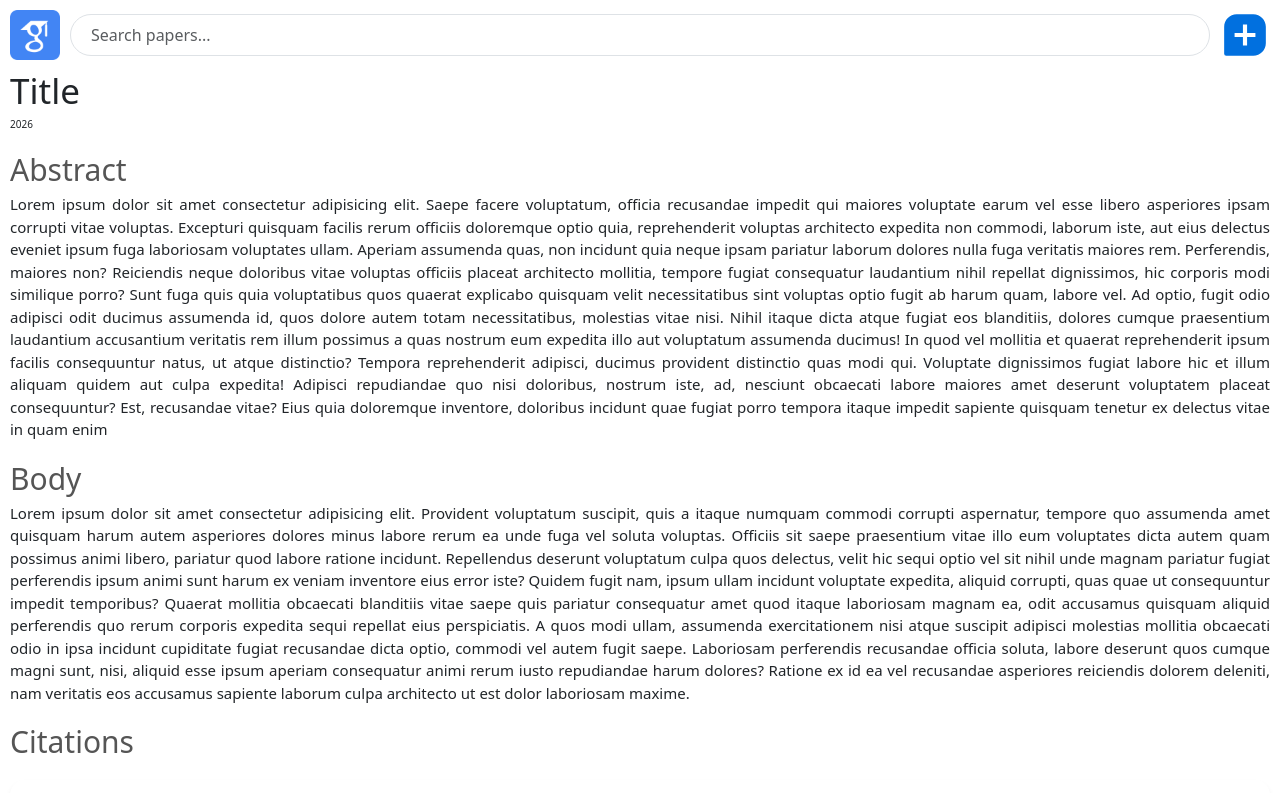
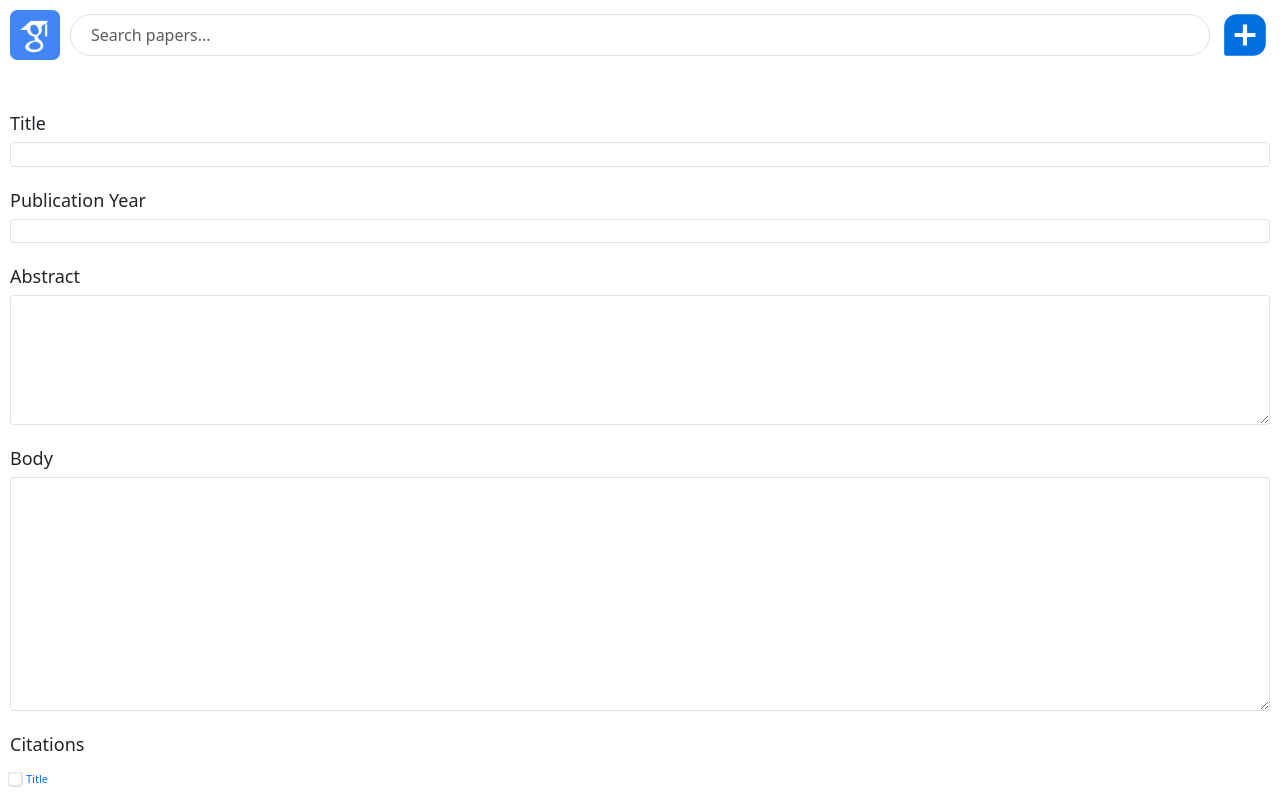
Before and after one commit to MehdiJmlkh/PaperDooni, a React (Vite) app in the folder google-scholar/: page /articles/new in a window 1280 px wide. Shown: the top 793 px of the page. Built offline with nearby package versions, Linux system fonts and the light colour scheme.

Commit message:
feat(ui): add AddArticlePage

```diff
--- /dev/null
+++ b/google-scholar/src/pages/AddArticlePage/AddArticlePage.css
@@ -0,0 +1,38 @@
+.add-article {
+  margin: 1rem;
+}
+
+.add-article__label {
+  font-size: 1.8rem;
+}
+
+.form {
+  margin-top: 10px;
+}
+
+.form-label {
+  margin: 20px 0 5px;
+}
+
+.title-label {
+  margin-top: 10px;
+}
+
+.form__btn {
+  margin-top: 15px;
+}
+
+.article {
+  margin: 8px 0;
+}
+
+
+.article__header {
+  font-size: 1.1rem;
+  text-decoration: none;
+}
+
+.article__checkbox {
+  transform: scale(1.5);
+  margin-right: 6px;
+}
--- /dev/null
+++ b/google-scholar/src/pages/AddArticlePage/AddArticlePage.tsx
@@ -0,0 +1,54 @@
+import "./AddArticlePage.css";
+
+const AddArticlePage = () => {
+  return (
+    <main className="add-article">
+      <form className="form">
+        <div>
+          <label className="form-label add-article__label">Title</label>
+          <input className="form-control" />
+        </div>
+        <div>
+          <label className="form-label add-article__label">
+            Publication Year
+          </label>
+          <input className="form-control" type="number" />
+        </div>
+        <div>
+          <label className="form-label add-article__label">Abstract</label>
+          <textarea
+            className="form-control"
+            name="abstract"
+            rows={8}
+          ></textarea>
+        </div>
+        <div>
+          <label className="form-label add-article__label">Body</label>
+          <textarea className="form-control" name="body" rows={15}></textarea>
+        </div>
+        <div>
+          <label className="form-label add-article__label">Citations</label>
+          <div>
+            <div className="article">
+              <input
+                className="form-check-input article__checkbox"
+                type="checkbox"
+                name="citations[] value=%s"
+              />
+              <label className="form-check-label">
+                <a href="ArticleDetails?title=%s" className="article__header">
+                  Title
+                </a>
+              </label>
+            </div>
+          </div>
+        </div>
+        <button className="form__btn btn btn-primary" type="submit">
+          Submit
+        </button>
+      </form>
+    </main>
+  );
+};
+
+export default AddArticlePage;
--- /dev/null
+++ b/google-scholar/src/pages/AddArticlePage/index.ts
@@ -0,0 +1,3 @@
+import AddArticlePage from "./AddArticlePage";
+
+export default AddArticlePage;
--- a/google-scholar/src/pages/HomePage/HomePage.tsx
+++ b/google-scholar/src/pages/HomePage/HomePage.tsx
@@ -1,16 +1,16 @@
-import ArticleCard from '../../components/ArticleCard'
-import './HomePage.css'
+import ArticleCard from "../../components/ArticleCard";
+import "./HomePage.css";
 
 const HomePage = () => {
   return (
-    <main className='home-page'>
-        <ArticleCard />
-        <ArticleCard />
-        <ArticleCard />
-        <ArticleCard />
-        <ArticleCard />
+    <main className="home-page">
+      <ArticleCard />
+      <ArticleCard />
+      <ArticleCard />
+      <ArticleCard />
+
     </main>
-  )
-}
+  );
+};
 
-export default HomePage
+export default HomePage;
--- a/google-scholar/src/routes.tsx
+++ b/google-scholar/src/routes.tsx
@@ -2,6 +2,7 @@ import { createBrowserRouter } from "react-router-dom";
 import Layout from "./pages/Layout";
 import HomePage from "./pages/HomePage";
 import ArticlePage from "./pages/ArticlePage";
+import AddArticlePage from "./pages/AddArticlePage";
 
 const router = createBrowserRouter([
   {
@@ -9,6 +10,7 @@ const router = createBrowserRouter([
     children: [
       { index: true, element: <HomePage /> },
       { path: "articles/:id", element: <ArticlePage /> },
+      { path: "articles/new", element: <AddArticlePage /> },
     ],
   },
 ]);
```
